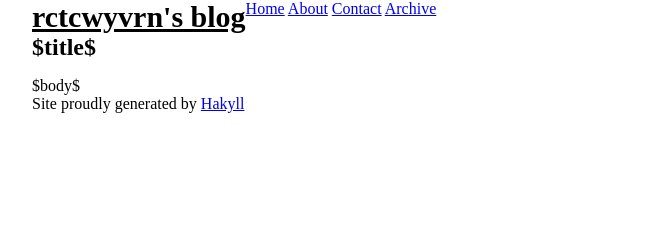
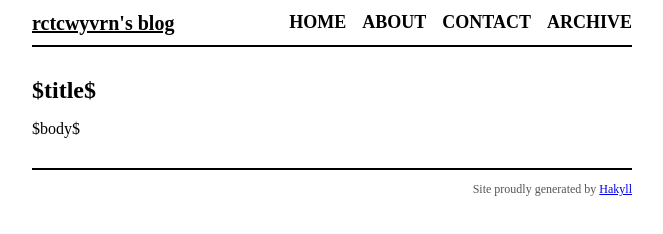
Before and after one commit to rctcwyvrn/rctcwyvrn.github.io, a plain HTML site: page templates/default.html in a window 1280 px wide. Shown: the whole page, without its empty margins (308-971 px from the left). Drawn offline with Linux system fonts and the light colour scheme.

Commit message:
dev update

```diff
--- a/css/default.css
+++ b/css/default.css
@@ -3,11 +3,11 @@ body{color:black;
 	margin:0px auto 0px auto;
 	width:600px;}
 
-div #header{border-bottom:2px solid black;margin-bottom:30px;padding:12px 0px 12px 0px;background-color}
-div #logo a{color:black;float:left;font-size:30px;font-weight:bold;text-decoration:underline}
-div #header #navigation{text-align:right}
-div #header #navigation a{color:black;font-size:18px;font-weight:bold;margin-left:12px;text-decoration:none;text-transform:uppercase}
-div #footer{border-top:solid 2px black;color:#555;font-size:12px;margin-top:30px;padding:12px 0px 12px 0px;text-align:right}
+div#header{border-bottom:2px solid black;margin-bottom:30px;padding:12px 0px 12px 0px;background-color}
+div#logo a{color:black;float:left;font-size:20px;font-weight:bold;text-decoration:underline}
+div#header #navigation{text-align:right}
+div#header #navigation a{color:black;font-size:18px;font-weight:bold;margin-left:12px;text-decoration:none;text-transform:uppercase}
+div#footer{border-top:solid 2px black;color:#555;font-size:12px;margin-top:30px;padding:12px 0px 12px 0px;text-align:right}
 
 h1{font-size:24px}
 h2{font-size:20px}
```
